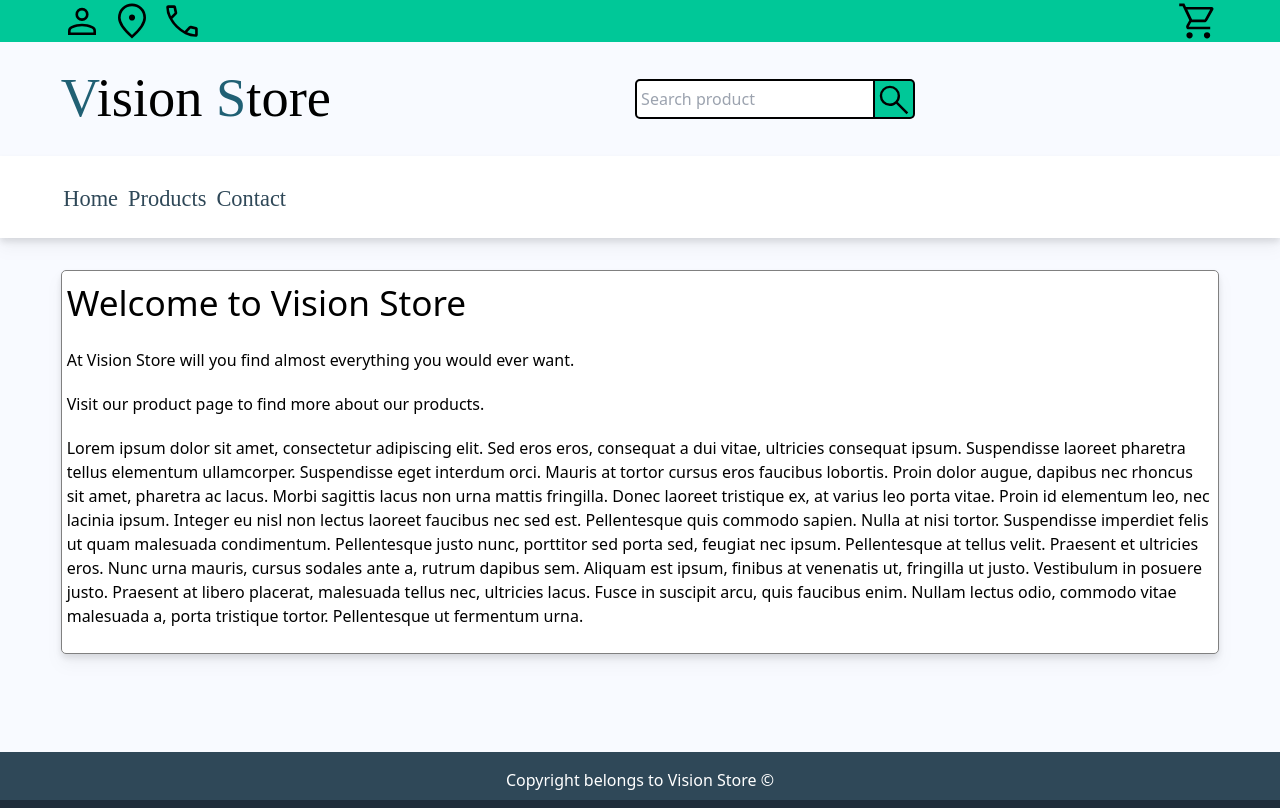
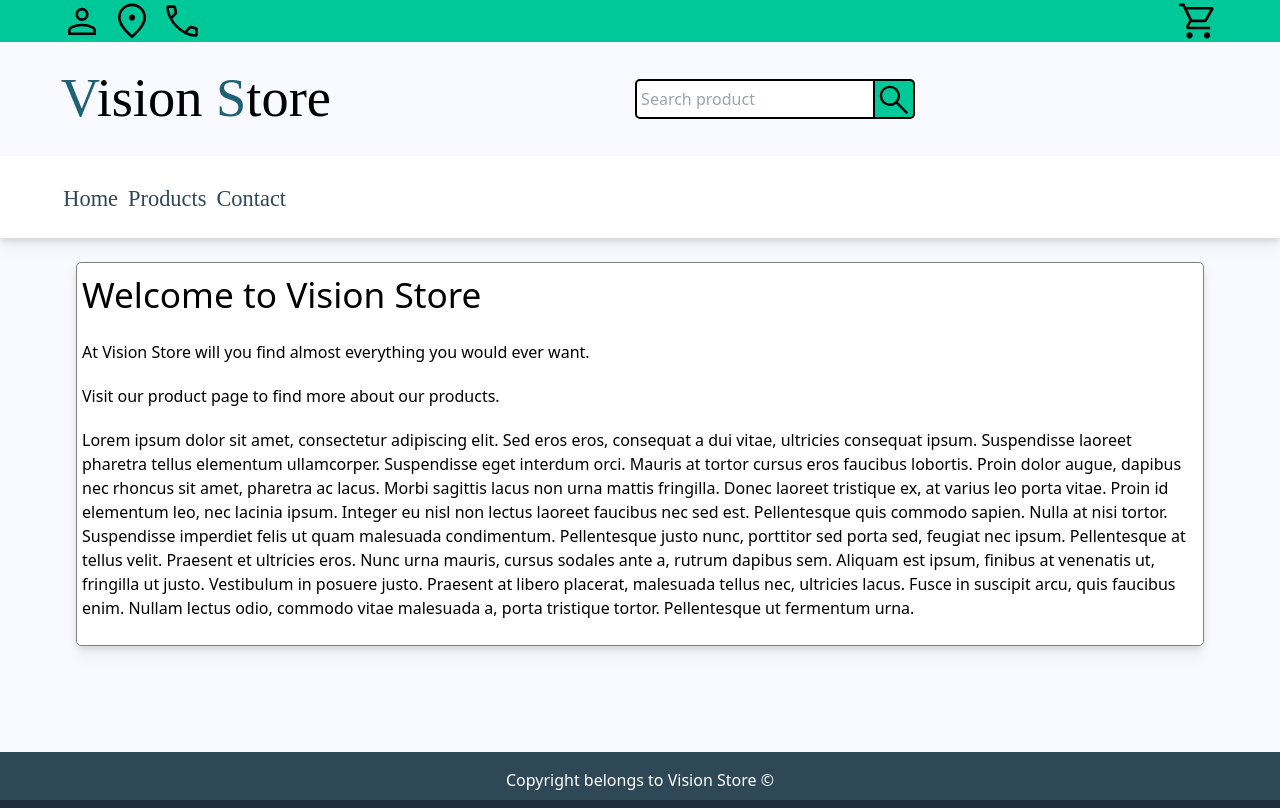
Before and after one commit to LAakerberg/online-shop-project, a React (Vite) app: page / in a window 1280 px wide. Built offline with nearby package versions, Linux system fonts and the light colour scheme.

Commit message:
Clean-up of un needed <div's>

```diff
--- a/src/App.jsx
+++ b/src/App.jsx
@@ -11,12 +11,8 @@ export function RouteNotFound() {
 
 export function Main() {
   return (
-    <>
-      <main>
-        <div className="mx-2">
-          <div className="w-11/12 m-auto py-4"></div>
-          <div className="">
-            <div className="w-11/12 m-auto">
+    <main className="p-4">
+      <div className="p-2 w-11/12 m-auto">
         <Routes>
           <Route index element={<Home />} />
           <Route path="/products" element={<Products />} />
@@ -25,10 +21,7 @@ export function Main() {
           <Route path="*" element={<RouteNotFound />} />
         </Routes>
       </div>
-          </div>
-        </div>
     </main>
-    </>
   );
 }
 
```
Lines whose indentation alone changed are shown as unchanged.
